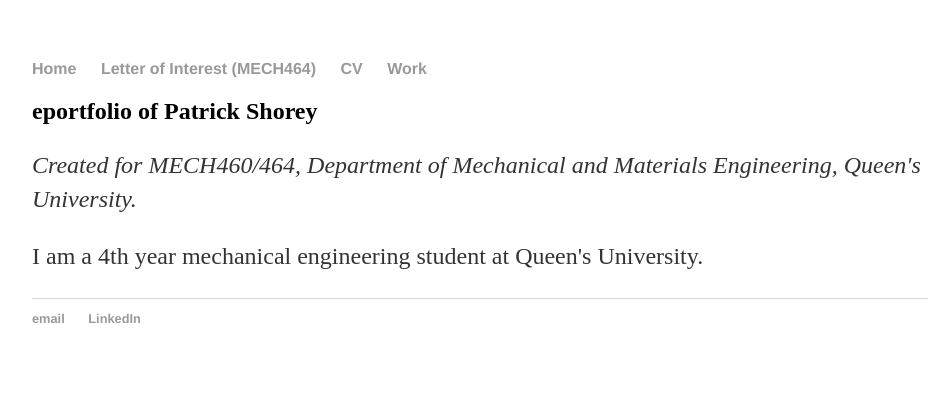
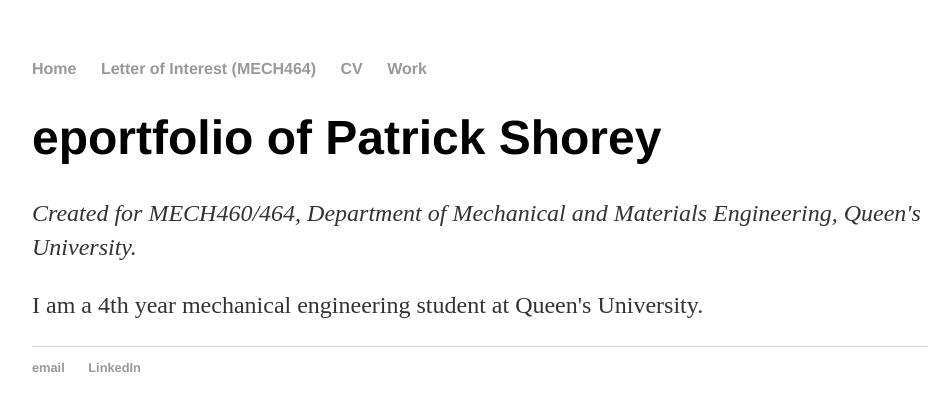
Before and after one commit to LurkingH0rr0r/LurkingH0rr0r.github.io, a Jekyll site: the page built from index.html, in a window 1280 px wide. Shown: the top 411 px of the page, without its empty margins (160-1111 px from the left). Built offline with Jekyll 4.4.1, drawn with Linux system fonts in a browser that asks for light colours.

```diff
--- a/index.html
+++ b/index.html
@@ -3,7 +3,7 @@ layout: default
 title: Patrick Shorey, eportfolio
 ---
 <div class="blurb">
-	<h2>eportfolio of Patrick Shorey</h2>
+	<h1>eportfolio of Patrick Shorey</h1>
 	<p><em>Created for MECH460/464, Department of Mechanical and Materials Engineering, Queen's University.</em></p>
 	<p>I am a 4th year mechanical engineering student at Queen's University.</p>
 </div><!-- /.blurb -->
```
